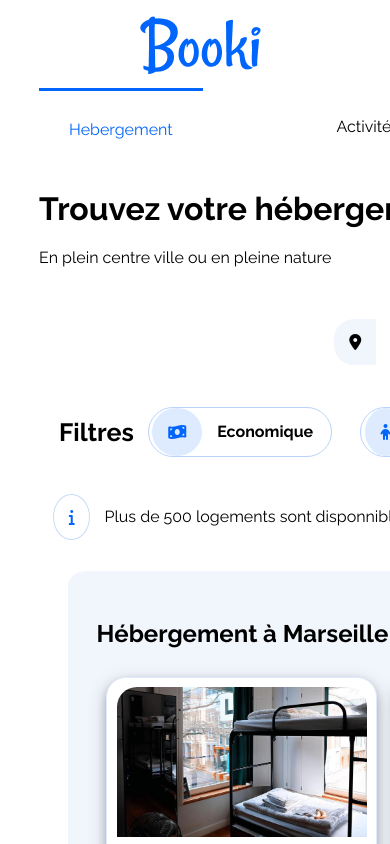
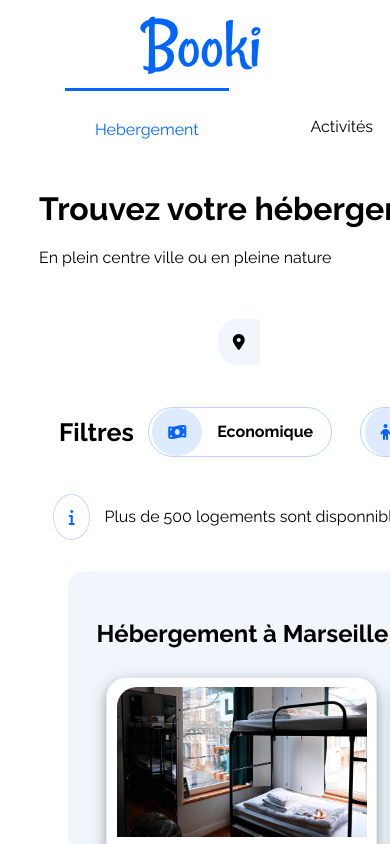
Before and after one commit to nivorako/projet-P2, a plain HTML site: page index.html in a window 390 px wide. Shown: the top 844 px of the page. Drawn offline with Linux system fonts and the light colour scheme.

Commit message:
search__nav max-width

```diff
--- a/style.css
+++ b/style.css
@@ -56,6 +56,7 @@
 }
 /* bloc recherche lieu */
 .search__nav{
+    max-width: 992px;
     display: flex;
     flex-direction: row;
     align-items: center;
@@ -89,7 +90,7 @@
 }
 
 .search__icon__button{
-    display: none !important;
+    display: none;
 }
 
 
--- a/tablette.css
+++ b/tablette.css
@@ -4,6 +4,7 @@
         margin-top: 0px;
     }
     #topbar{
+        max-width: 992px;
         display: flex;
         flex-direction: column;
         justify-content: space-between;
@@ -13,7 +14,9 @@
 
     .topbar__nav{
         width: 100%;
-
+        display: flex;
+        justify-content: space-around;
+        margin: auto;
     }
 
     .topbar__nav__link:hover{
```
